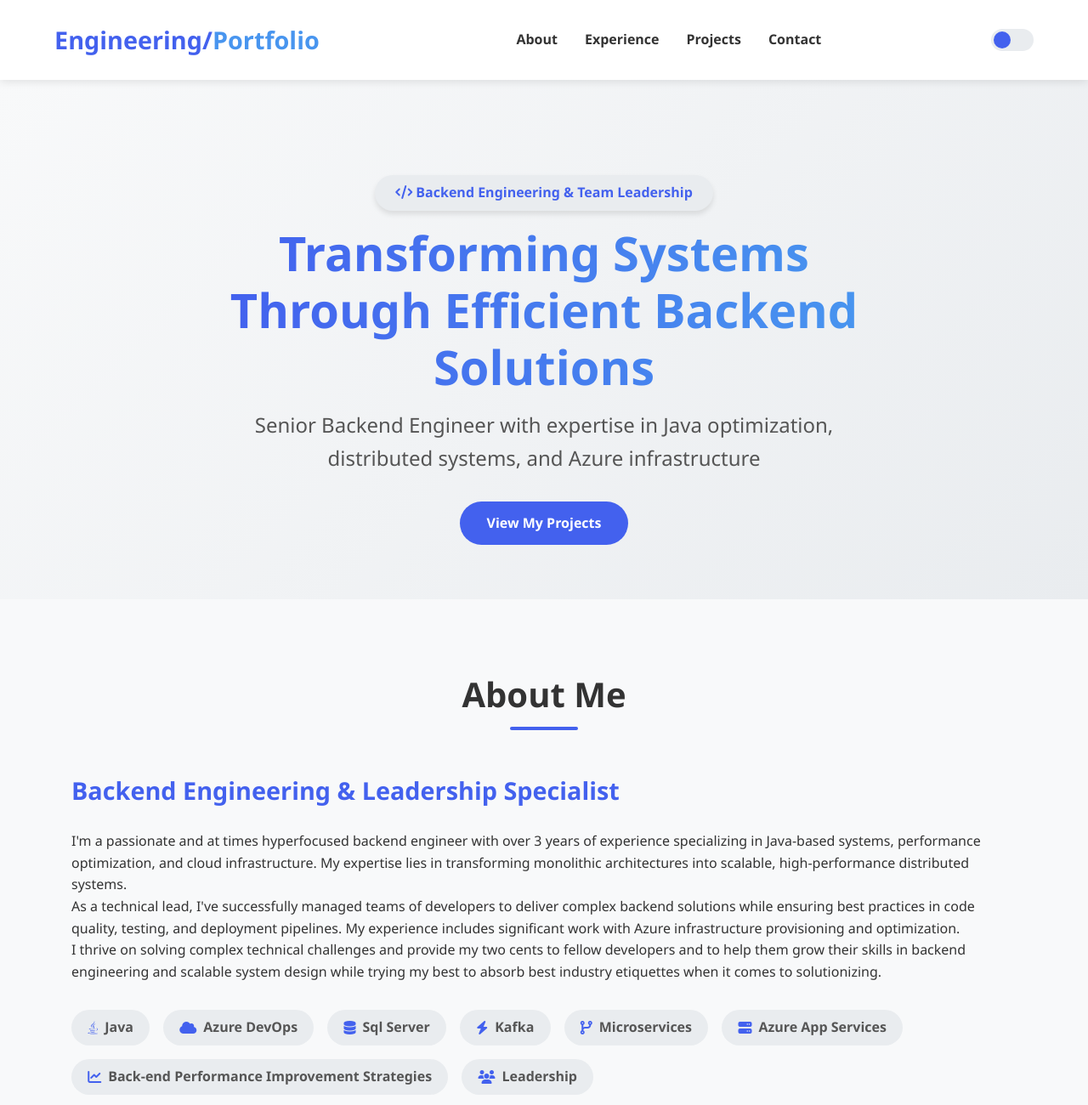
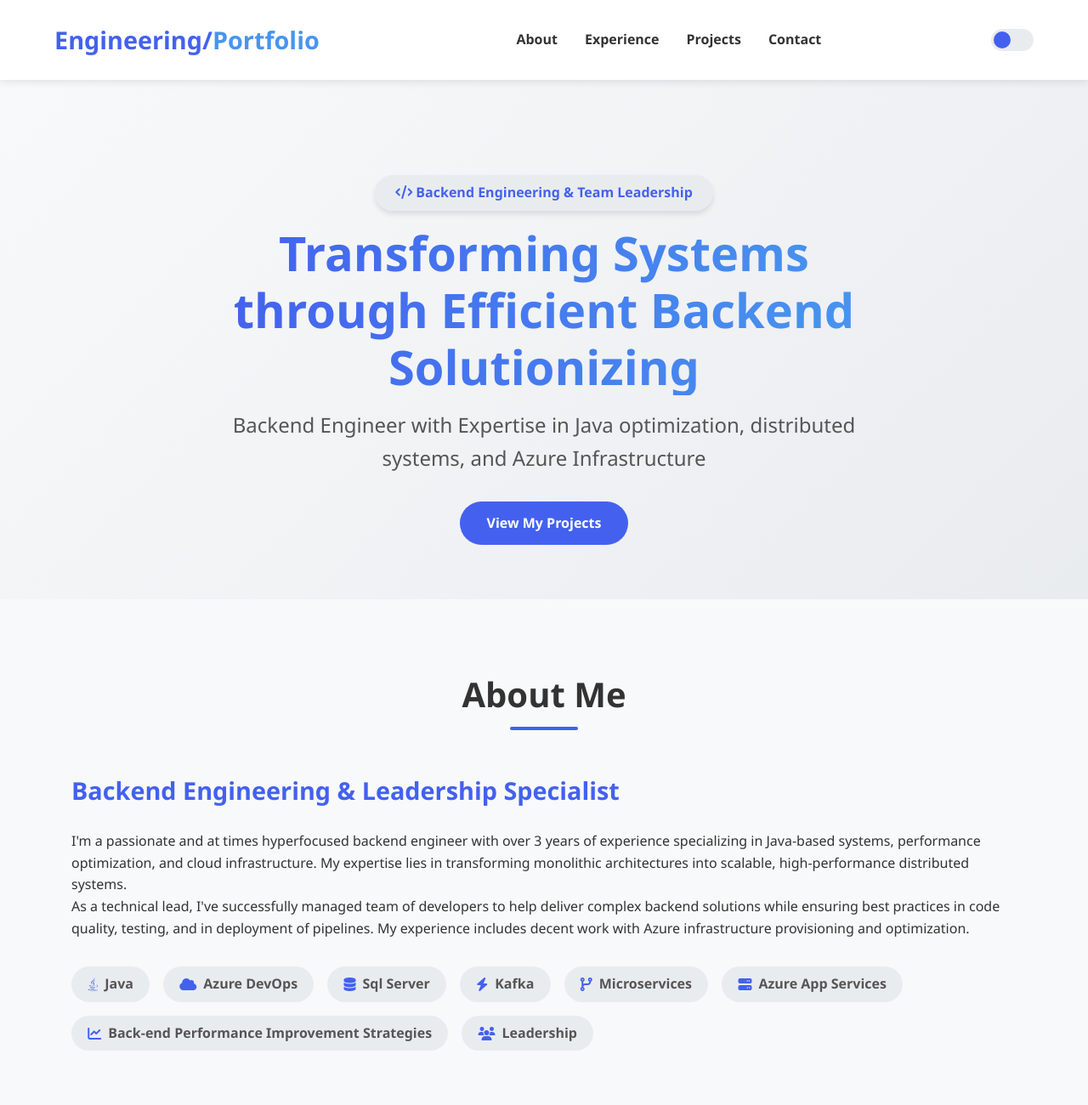
Before and after one commit to rahulnits31/rahulnits31.github.io, a plain HTML site: page index.html in a window 1280 px wide. Shown: the top 1300 px of the page at 85% size. Drawn offline with Linux system fonts and the light colour scheme.

Commit message:
Update index.html

```diff
--- a/index.html
+++ b/index.html
@@ -500,8 +500,8 @@
             <div class="tagline">
                 <i class="fas fa-code"></i> Backend Engineering & Team Leadership
             </div>
-            <h1>Transforming Systems Through Efficient Backend Solutions</h1>
-            <p>Senior Backend Engineer with expertise in Java optimization, distributed systems, and Azure infrastructure</p>
+            <h1>Transforming Systems through Efficient Backend Solutionizing</h1>
+            <p>Backend Engineer with Expertise in Java optimization, distributed systems, and Azure Infrastructure</p>
             <a href="#projects" class="btn">View My Projects</a>
         </div>
     </section>
@@ -515,10 +515,10 @@
                 <div class="about-text">
                     <h3>Backend Engineering & Leadership Specialist</h3>
                     <p>I'm a passionate and at times hyperfocused backend engineer with over 3 years of experience specializing in Java-based systems, performance optimization, and cloud infrastructure. My expertise lies in transforming monolithic architectures into scalable, high-performance distributed systems.</p>
-                    <p>As a technical lead, I've successfully managed teams of developers to deliver complex backend solutions while ensuring best practices in code quality, testing, and deployment pipelines. My experience includes significant work with Azure infrastructure provisioning and optimization.</p>
-                    <p>I thrive on solving complex technical challenges and provide my two cents to fellow developers and to help them grow their skills in backend engineering and scalable system design while trying my best to absorb best industry etiquettes when it comes to solutionizing.</p>
+                    <p>As a technical lead, I've successfully managed team of developers to help deliver complex backend solutions while ensuring best practices in code quality, testing, and in deployment of pipelines. My experience includes decent work with Azure infrastructure provisioning and optimization.</p>
 
-                    <div class="skills">
+
+                   <div class="skills">
                         <div class="skill-chip">
                             <i class="fab fa-java"></i> Java
                         </div>
```
